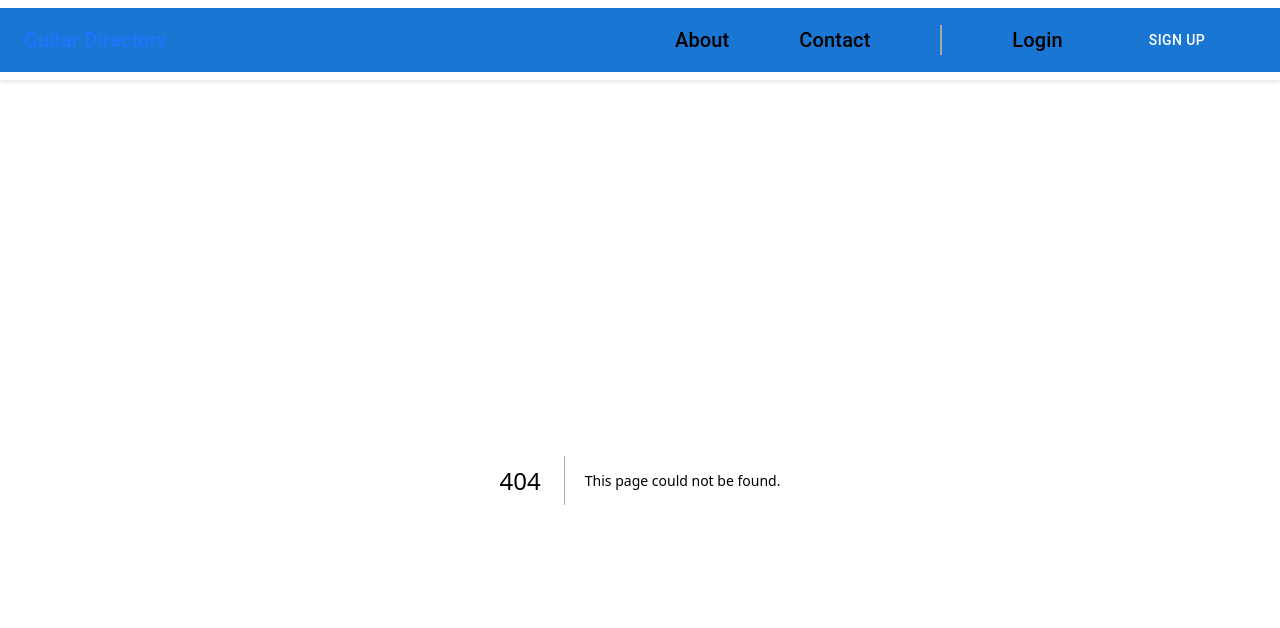
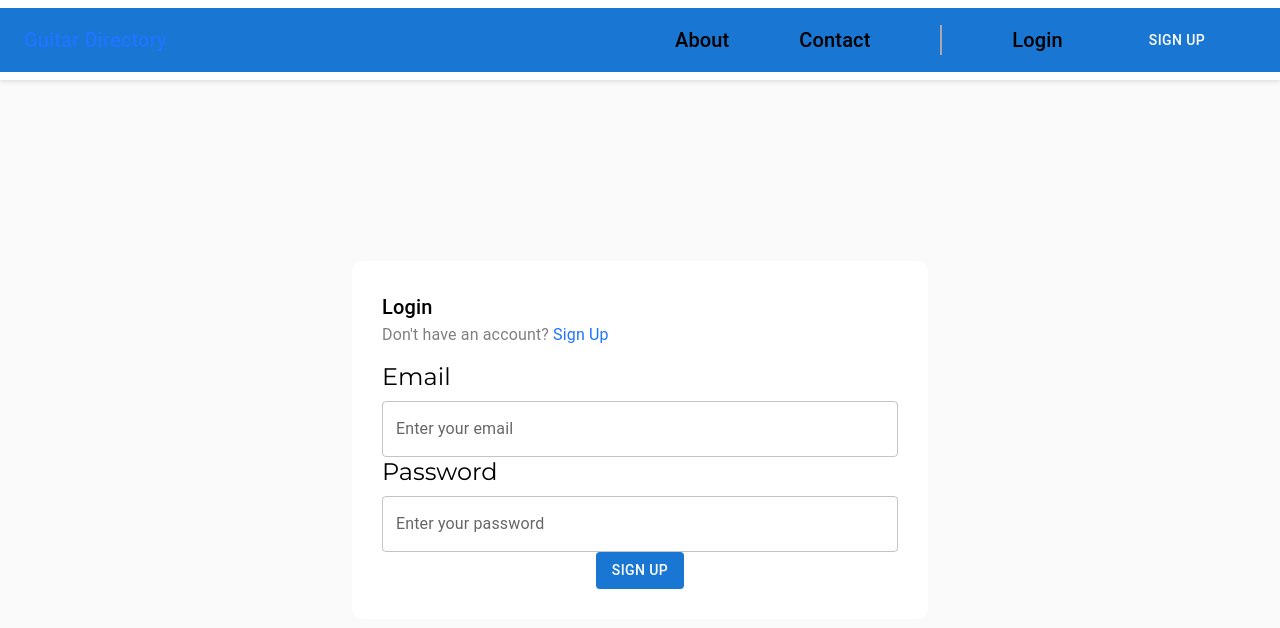
Before and after one commit to stefanomusicman/guitar_frontend, a Next.js app: page /login in a window 1280 px wide. Before the commit this address had no page. Shown: the top 628 px of the page. Built offline with nearby package versions, Linux system fonts and the light colour scheme; no server answers.

Commit message:
chore: create login page

```diff
--- /dev/null
+++ b/src/app/login/page.tsx
@@ -0,0 +1,29 @@
+'use client';
+import { AuthProvider } from "@/auth/FirebaseContext";
+import LoginForm from "@/components/loginForm";
+import { Box } from "@mui/material";
+import { makeStyles } from "@mui/styles";
+
+const useStyles = makeStyles(() => ({
+    mainContainer: {
+        width: '100%',
+        height: '90%',
+        display: 'flex',
+        justifyContent: 'center',
+        alignItems: 'center',
+    }
+}));
+
+const Login = () => {
+    const classes = useStyles();
+
+    return (
+        <AuthProvider>
+            <Box className={classes.mainContainer}>
+                <LoginForm />
+            </Box>
+        </AuthProvider>
+    );
+}
+
+export default Login;
--- a/src/components/loginForm.tsx
+++ b/src/components/loginForm.tsx
@@ -1,7 +1,85 @@
+'use client';
+import Colors from "@/app/colors";
+import { Box, Button, TextField, Typography, useMediaQuery, useTheme } from "@mui/material";
+import { makeStyles } from "@mui/styles";
+import Link from "next/link";
+import { FormEvent, useState } from "react";
+
+const useStyles = makeStyles(() => ({
+    form: {
+        display: 'flex',
+        flexDirection: 'column',
+        justifyContent: 'center',
+        alignItems: 'start',
+        backgroundColor: 'white',
+        borderRadius: '10px',
+        padding: '30px',
+    },
+    button: {
+        borderRadius: '10px',
+        padding: '10px 20px',
+        backgroundColor: Colors.primaryBlue,
+        fontFamily: 'Montserrat, sans-serif',
+    },
+    label: {
+        marginBottom: '10px',
+        fontSize: '1.5rem',
+    },
+    textField: {
+        width: '100%',
+        paddingBottom: '20px',
+        borderRadius: '10px',
+    },
+    buttonContainer: {
+        width: '100%',
+        display: 'flex',
+        justifyContent: 'center',
+        alignItems: 'center',
+    },
+    title: {
+        fontFamily: 'Montserrat, sans-serif',
+        fontSize: '2rem',
+        fontWeight: 'bold',
+        marginBottom: '10px',
+    },
+    loginLinkText: {
+        fontFamily: 'Montserrat, sans-serif',
+        fontSize: '1.5rem',
+        color: 'grey',
+        paddingBottom: '15px',
+    },
+    link: {
+        color: Colors.primaryBlue
+    }
+}));
+
 const LoginForm = () => {
+    const classes = useStyles();
+
+    const [email, setEmail] = useState<string>('');
+    const [password, setPassword] = useState<string>('');
+
+    const handleSubmit = (e: FormEvent<HTMLFormElement>) => {
+        e.preventDefault();
+
+        // TODO: Implement Logic for handling form submission
+    }
+
+    const theme = useTheme();
+    const isMobile = useMediaQuery(theme.breakpoints.down('md'));
+    const formWidth = isMobile ? '90%' : '45%';
+
     return (
-        <form>
-
+        <form style={{ width: formWidth }} onSubmit={handleSubmit} className={classes.form}>
+            <Typography className={classes.title} variant="h6">Login</Typography>
+            <Typography className={classes.loginLinkText} variant="body1">Don't have an account? <Link className={classes.link} href='/register'>Sign Up</Link></Typography>
+            <label className={classes.label}>Email</label>
+            <TextField className={classes.textField} onChange={(e) => setEmail(e.target.value)} id="username" label="Enter your email" variant="outlined" />
+            <label className={classes.label}>Password</label>
+            <TextField className={classes.textField} onChange={(e) => setPassword(e.target.value)} id="password" label="Enter your password" variant="outlined" />
+            <Box className={classes.buttonContainer}>
+                <Button type="submit" className={classes.button} disableElevation variant="contained">Sign Up</Button>
+            </Box>
         </form>
     );
 }
--- a/src/components/navBar.tsx
+++ b/src/components/navBar.tsx
@@ -72,7 +72,9 @@ const DesktopNavBar = () => {
             <AppBar elevation={0} className={classes.navBar} position="static">
                 <Toolbar>
                     <Typography variant="h6" component="div" className={classes.name}>
-                        Guitar Directory
+                        <Link href='/'>
+                            Guitar Directory
+                        </Link>
                     </Typography>
                     <Box className={classes.navLinks}>
                         <Typography variant="h6" component="div" className={classes.links}>
@@ -82,9 +84,11 @@ const DesktopNavBar = () => {
                             Contact
                         </Typography>
                         <Box className={classes.splitter} />
-                        <Typography variant="h6" component="div" className={classes.links}>
-                            Login
-                        </Typography>
+                        <Link href='/login'>
+                            <Typography variant="h6" component="div" className={classes.links}>
+                                Login
+                            </Typography>
+                        </Link>
                         <Link href='/register'>
                             <Button className={classes.button} disableElevation variant="contained">Sign Up</Button>
                         </Link>
--- a/src/components/registerForm.tsx
+++ b/src/components/registerForm.tsx
@@ -48,6 +48,9 @@ const useStyles = makeStyles(() => ({
         color: 'grey',
         paddingBottom: '15px',
     },
+    link: {
+        color: Colors.primaryBlue
+    }
 }));
 
 const RegisterForm = () => {
@@ -71,8 +74,7 @@ const RegisterForm = () => {
     return (
         <form style={{ width: formWidth }} onSubmit={handleSubmit} className={classes.form}>
             <Typography className={classes.title} variant="h6">Sign Up</Typography>
-            {/* TODO: Add the Link to go to the Login page  */}
-            <Typography className={classes.loginLinkText} variant="body1">Already have an account?</Typography>
+            <Typography className={classes.loginLinkText} variant="body1">Already have an account? <Link className={classes.link} href='/login'>Login</Link></Typography>
             <label className={classes.label}>Username</label>
             <TextField className={classes.textField} onChange={(e) => setUsername(e.target.value)} id="username" label="Enter your username" variant="outlined" />
             <label className={classes.label}>Email</label>
```
